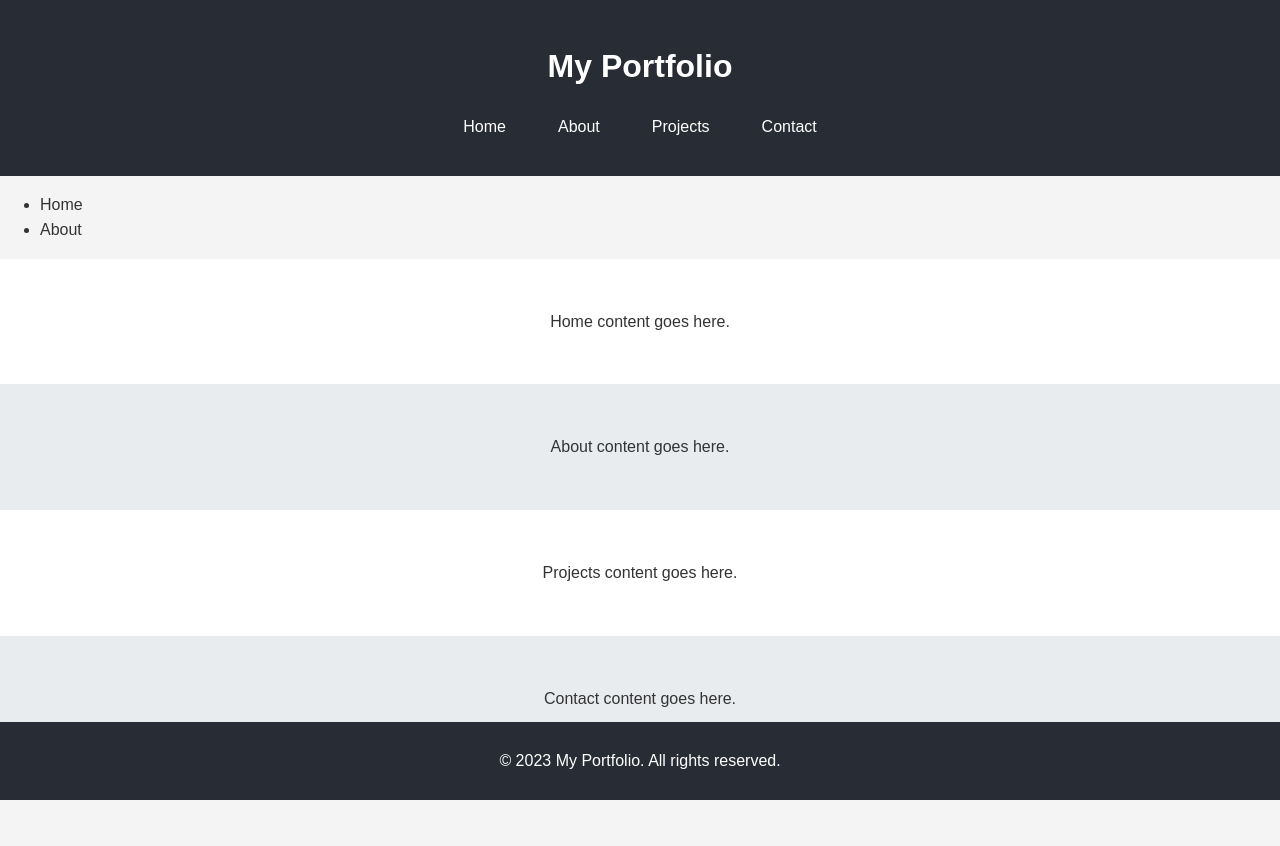
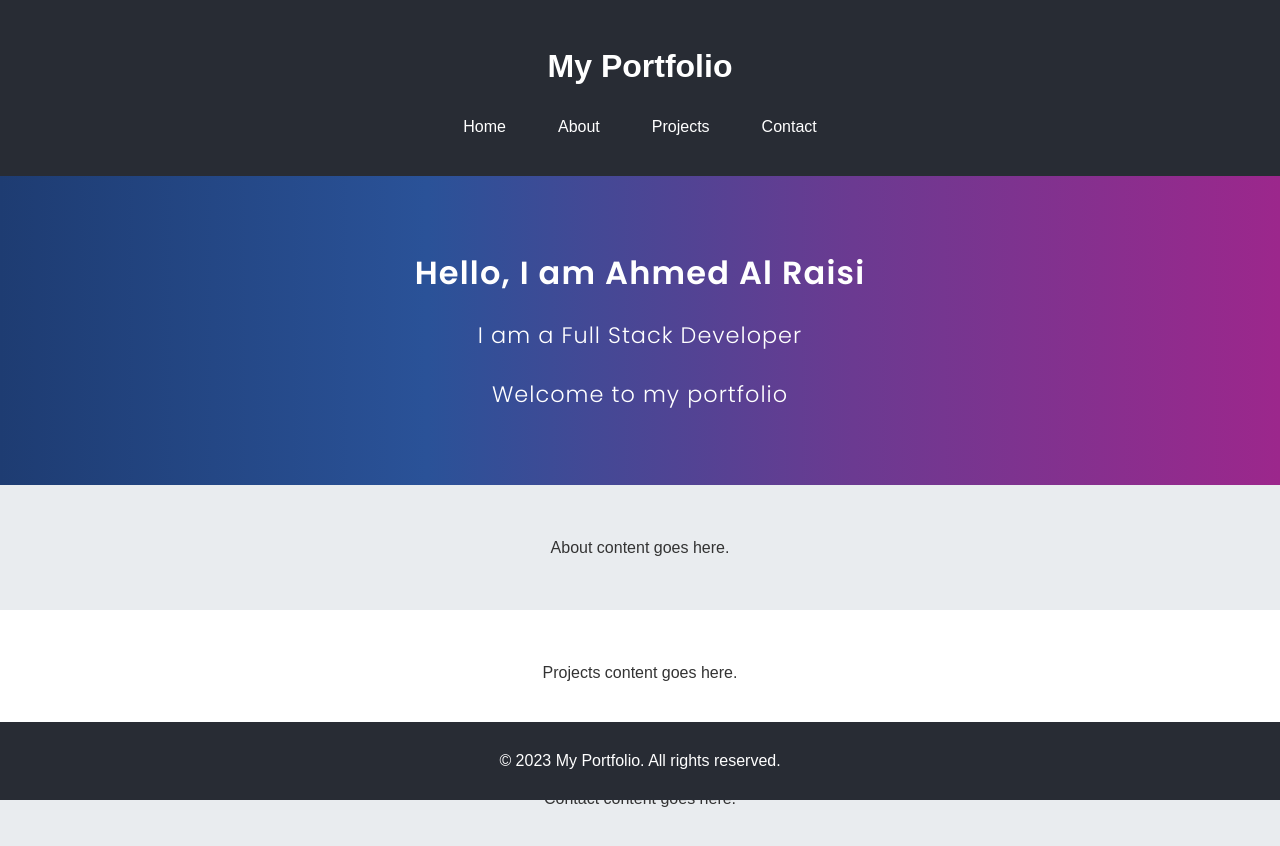
Before and after one commit to AhmedRaisi/PersonalPortfolio, a React (Create React App) app in the folder client/: page / in a window 1280 px wide. Shown: the top 846 px of the page. Before the commit the page ends 800 px from the top, so only its background shows below. Built offline with nearby package versions, Linux system fonts and the light colour scheme.

Commit message:
Modified home page

```diff
--- a/client/public/index.html
+++ b/client/public/index.html
@@ -9,6 +9,7 @@
       name="description"
       content="Web site created using create-react-app"
     />
+    <link rel="stylesheet" href="https://fonts.googleapis.com/css2?family=Poppins:wght@300;400;600&display=swap">
     <link rel="apple-touch-icon" href="%PUBLIC_URL%/logo192.png" />
     <!--
       manifest.json provides metadata used when your web app is installed on a
--- a/client/src/App.js
+++ b/client/src/App.js
@@ -12,30 +12,6 @@ function App() {
     <div className="App">
       <Header />
 
-      <nav>
-        <ul>
-          <li>
-            <ScrollLink
-              to="homeSection"
-              smooth={true}
-              duration={500}
-            >
-              Home
-            </ScrollLink>
-          </li>
-          <li>
-            <ScrollLink
-              to="aboutSection"
-              smooth={true}
-              duration={500}
-            >
-              About
-            </ScrollLink>
-          </li>
-          {/* ... More links for Projects, Contact, etc. */}
-        </ul>
-      </nav>
-
       <Home />
       <About />
       <Projects />
--- a/client/src/components/Footer/styles.css
+++ b/client/src/components/Footer/styles.css
@@ -6,4 +6,8 @@
     position: absolute;
     bottom: 0;
     width: 100%;
+    position: fixed;  /* Fixes the footer in place */
+    bottom: 0;        /* Aligns the footer to the bottom of the viewport */
+    width: 100%;      /* Makes sure the footer stretches across the entire viewport width */
+    z-index: 1000;    /* Ensures the footer appears on top of other content */
   }
--- a/client/src/components/Header/index.js
+++ b/client/src/components/Header/index.js
@@ -1,4 +1,5 @@
 import React from 'react';
+import { Link as ScrollLink } from 'react-scroll';
 import './styles.css';
 
 const Header = () => {
@@ -7,10 +8,43 @@ const Header = () => {
       <h1>My Portfolio</h1>
       <nav>
         <ul className="navbar">
-          <li><a href="/">Home</a></li>
-          <li><a href="/about">About</a></li>
-          <li><a href="/projects">Projects</a></li>
-          <li><a href="/contact">Contact</a></li>
+          <li>
+            <ScrollLink
+              to="homeSection"
+              smooth={true}
+              duration={500}
+            >
+              Home
+            </ScrollLink>
+          </li>
+          <li>
+            <ScrollLink
+              to="aboutSection"
+              smooth={true}
+              duration={500}
+            >
+              About
+            </ScrollLink>
+          </li>
+          <li>
+            <ScrollLink
+              to="projectsSection"
+              smooth={true}
+              duration={500}
+            >
+              Projects
+            </ScrollLink>
+          </li>
+          <li>
+            <ScrollLink
+              to="contactSection"
+              smooth={true}
+              duration={500}
+            >
+              Contact
+            </ScrollLink>
+          </li>
+          {/* ... Add more links as needed */}
         </ul>
       </nav>
     </header>
--- a/client/src/components/Home/index.js
+++ b/client/src/components/Home/index.js
@@ -5,7 +5,11 @@ import './styles.css';
 const Home = () => {
   return (
     <Element name="homeSection">
-      <div className="home">Home content goes here.</div>
+      <div className="home">
+        <h1>Hello, I am Ahmed Al Raisi</h1>
+        <p>I am a Full Stack Developer</p>
+        <p>Welcome to my portfolio</p>
+      </div>
     </Element>
   );
 };
--- a/client/src/components/Home/styles.css
+++ b/client/src/components/Home/styles.css
@@ -17,16 +17,33 @@ body {
 
 /* Home section styles */
 
+/* Home section styling for elegance and vibrancy */
+
+/* Updated styles for Home section with gradient and custom font */
+
 .home {
-    padding: 50px 0;
-    background-color: #fff;
+    padding: 80px 0;
+    background: linear-gradient(to right, #1e3c72, #2a5298, #6b3a91, #9c278c); /* Gradient background */
     text-align: center;
+    color: #ffffff; /* White text */
+    font-family: 'Poppins', sans-serif; /* Using the Poppins font */
 }
 
 .home h1 {
-    font-size: 2em;
-    margin-bottom: 20px;
+    font-size: 2.5em;
+    margin-bottom: 15px;
+    font-weight: 600;
+    letter-spacing: 1.2px;
 }
+
+.home p {
+    font-size: 1.4em;
+    margin-top: 20px;
+    font-weight: 300;
+    letter-spacing: 1px;
+}
+
+/* For added vibrancy, consider adding a gradient background or an elegant font from Google Fonts or similar */
 
 /* About section styles */
 
```
